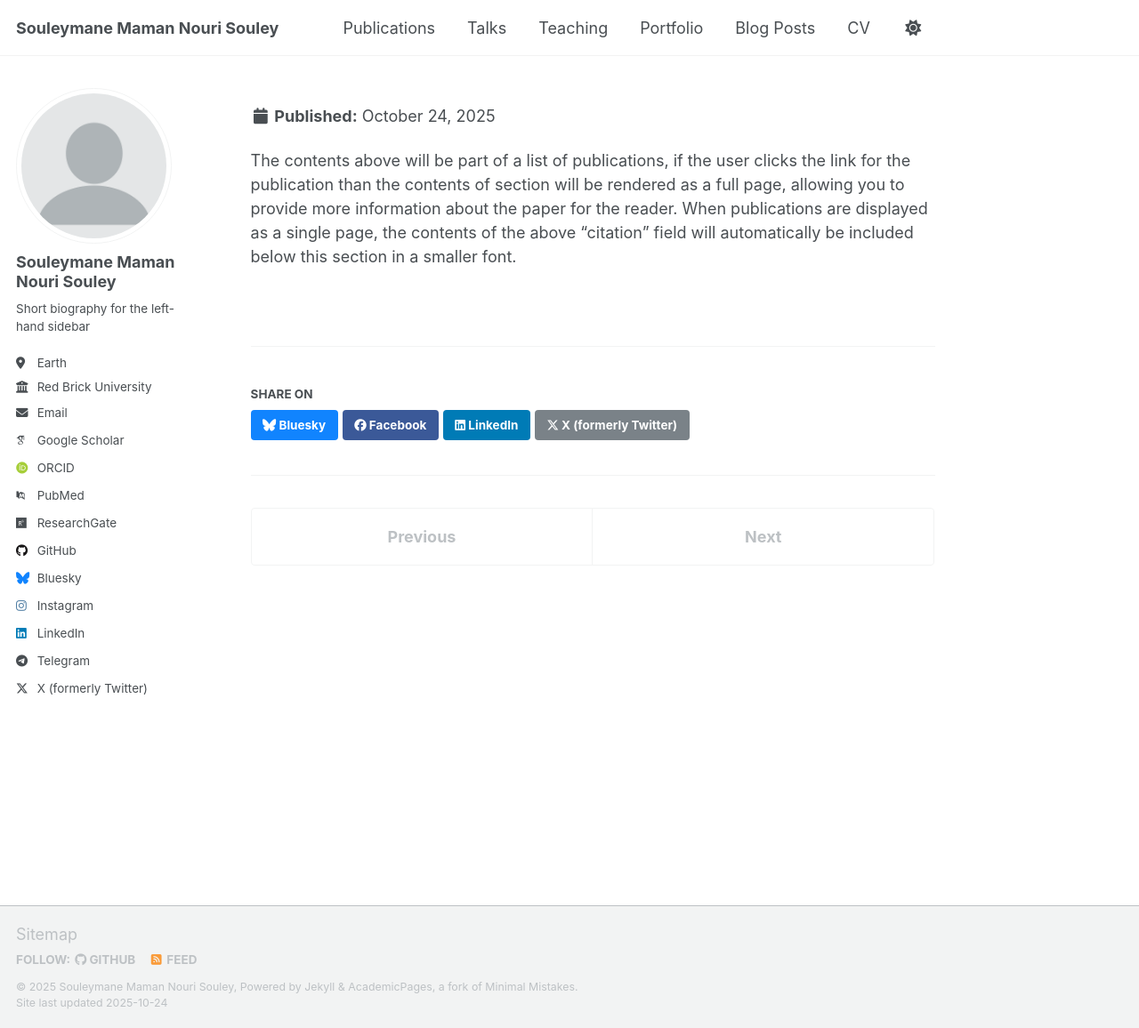
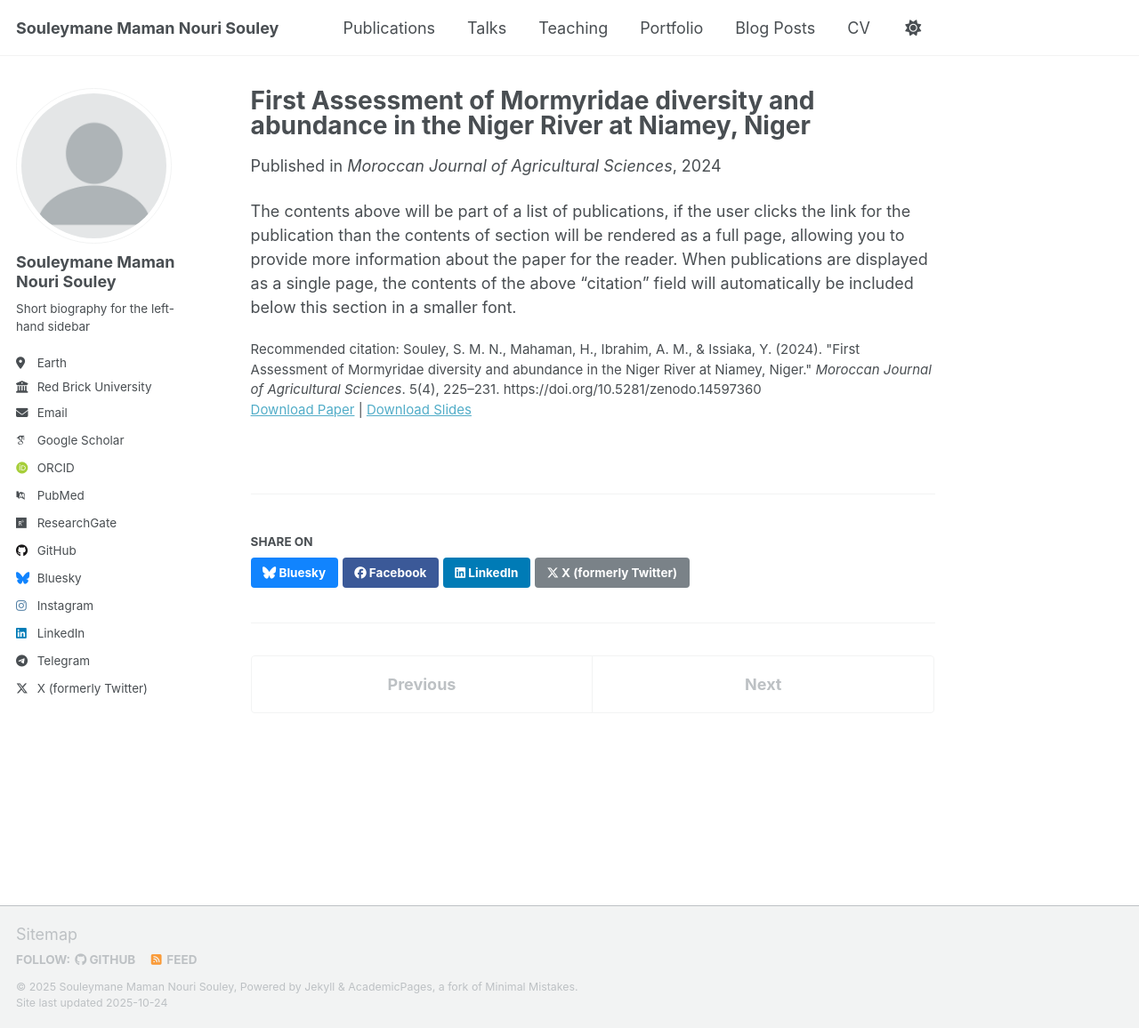
Before and after one commit to halieute/halieute.github.io, a Jekyll site: the page built from _publications/2010-10-01-paper-title-number-2.md, in a window 1280 px wide and 1156 px high. Shown: the whole window at 89% size. Built offline with Jekyll 4.4.1, drawn with Linux system fonts in a browser that asks for light colours; some web fonts are replaced; a script that is not in the unit is left out.

Commit message:
Update 2010-10-01-paper-title-number-2.md

```diff
--- a/_publications/2010-10-01-paper-title-number-2.md
+++ b/_publications/2010-10-01-paper-title-number-2.md
@@ -2,13 +2,13 @@
 title: "First Assessment of Mormyridae diversity and abundance in the Niger River at Niamey, Niger"
 collection: publications
 category: manuscripts
-permalink: /publication/2010-10-01-paper-title-number-2
-excerpt: 'This study provides the first assessment of Mormyridae diversity and abundance in the Niger River at Niamey. Fifteen species across nine genera were inventoried, with Mormyrus rume being the most abundant. The findings highlight moderate diversity (H' = 2.96) and key threats such as over-exploitation and anthropogenic disturbances.'
+permalink: /publication/2024-12-01-mormyridae-diversity-niamey
+excerpt: "This study provides the first assessment of Mormyridae diversity and abundance in the Niger River at Niamey. Fifteen species across nine genera were inventoried, with Mormyrus rume being the most abundant. The findings highlight moderate diversity (H' = 2.96) and key threats such as over-exploitation and anthropogenic disturbances."
 date: 2024-12-01
-venue: 'Moroccan Journal of Agricultural Sciences'
-slidesurl: 'http://academicpages.github.io/files/slides2.pdf'
-paperurl: 'https://techagro.org/index.php/MJAS/article/view/1043/1158'
-citation: 'Souley, S. M. N., Mahaman, H., Ibrahim, A. M., & Issiaka, Y. (2024). &quot; First Assessment of Mormyridae diversity and abundance in the Niger River at Niamey, Niger.&quot; <i>Moroccan Journal of Agricultural Sciences</i>. 5(4), 225–231. https://doi.org/10.5281/zenodo.14597360'
+venue: "Moroccan Journal of Agricultural Sciences"
+slidesurl: "http://academicpages.github.io/files/slides2.pdf"
+paperurl: "https://techagro.org/index.php/MJAS/article/view/1043/1158"
+citation: "Souley, S. M. N., Mahaman, H., Ibrahim, A. M., & Issiaka, Y. (2024). \"First Assessment of Mormyridae diversity and abundance in the Niger River at Niamey, Niger.\" <i>Moroccan Journal of Agricultural Sciences</i>. 5(4), 225–231. https://doi.org/10.5281/zenodo.14597360"
 ---
 
 The contents above will be part of a list of publications, if the user clicks the link for the publication than the contents of section will be rendered as a full page, allowing you to provide more information about the paper for the reader. When publications are displayed as a single page, the contents of the above "citation" field will automatically be included below this section in a smaller font.
```
